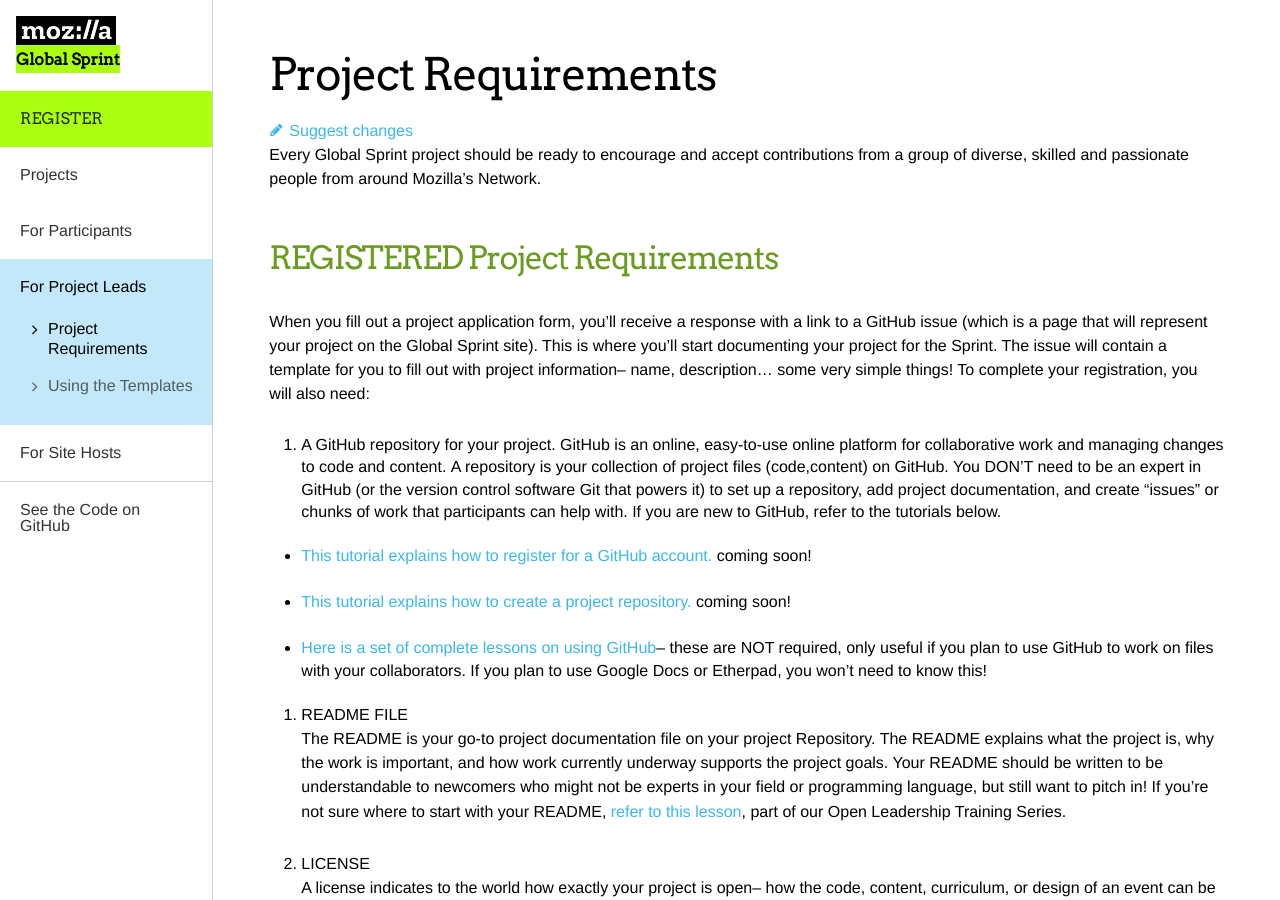
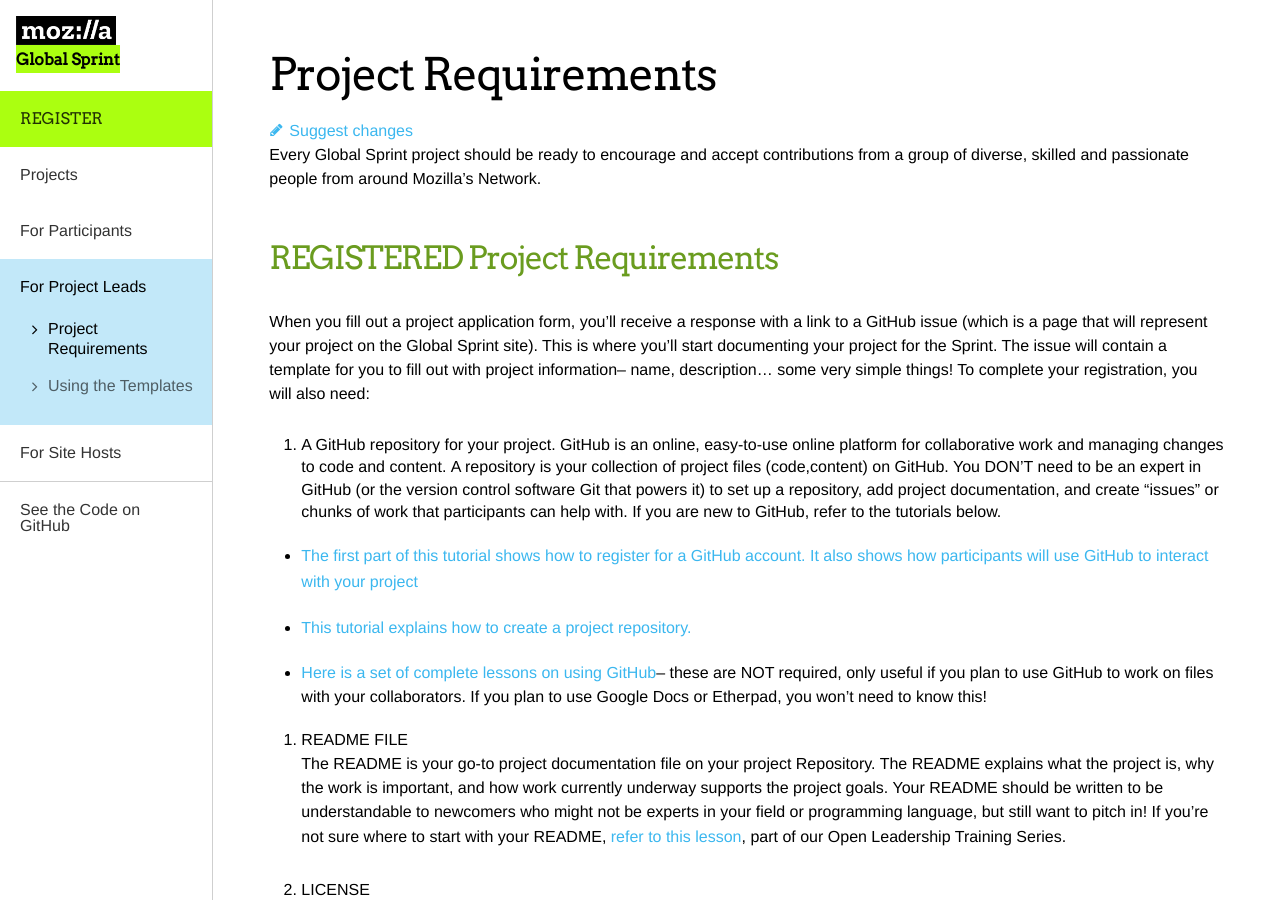
Before and after one commit to mozilla/global-sprint, a Jekyll site: the page built from _articles/project-lead/project-requirements.md, in a window 1280 px wide and 900 px high. Built offline with Jekyll 4.4.1, drawn with Linux system fonts in a browser that asks for light colours; comment, search, counter and statistics services are not loaded.

Commit message:
Update project-requirements.md

```diff
--- a/_articles/project-lead/project-requirements.md
+++ b/_articles/project-lead/project-requirements.md
@@ -11,8 +11,8 @@ When you fill out a project application form, you'll receive a response with a l
 1. A **GitHub repository for your project.**
 GitHub is an online, easy-to-use online platform for collaborative work and managing changes to code and content. **A repository is your collection of project files (code,content) on GitHub.** You DON'T need to be an expert in GitHub (or the version control software Git that powers it) to set up a repository, add project documentation, and create "issues" or chunks of work that participants can help with. If you are new to GitHub, refer to the tutorials below.
 
-* [This tutorial explains how to register for a GitHub account.]() coming soon!
-* [This tutorial explains how to create a project repository.]() coming soon!
+* [The first part of this tutorial shows how to register for a GitHub account. It also shows how participants will use GitHub to interact with your project](https://www.youtube.com/watch?time_continue=4&v=N4Bl54_Xxis)
+* [This tutorial explains how to create a project repository.](https://mozilla.github.io/global-sprint/project-lead/templates/)
 * [Here is a set of complete lessons on using GitHub](https://mozilla.github.io/open-leadership-training-series/articles/get-your-project-online/introducing-github-for-collaborative-work-and-version-control/)-- these are NOT required, only useful if you plan to use GitHub to work on files with your collaborators. If you plan to use Google Docs or Etherpad, you won't need to know this!
 
 2. **README FILE**
```
